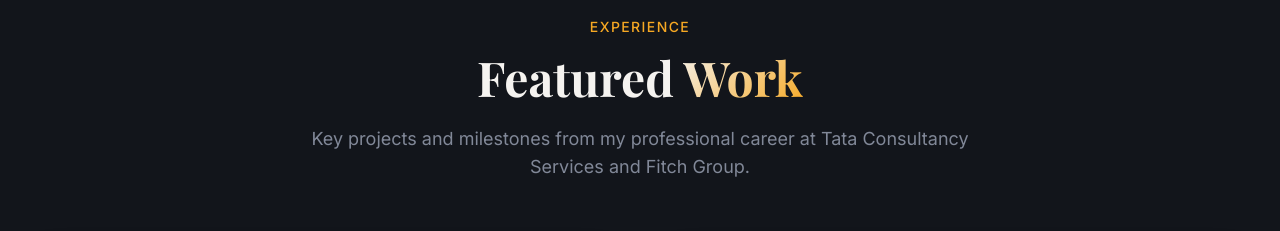
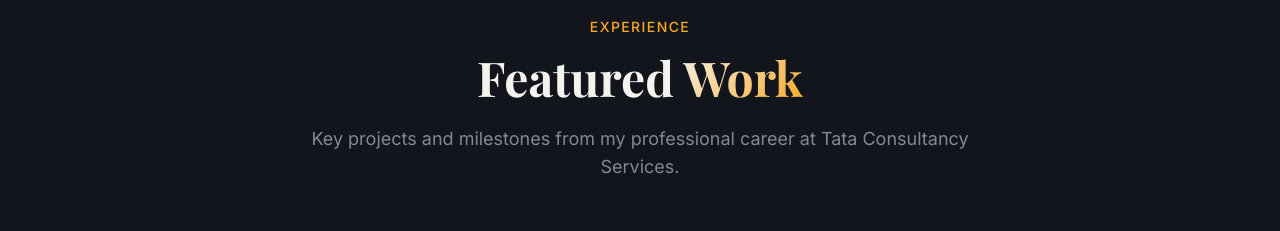
Before and after one commit to SAJITH-S-DEV/Portfolio, a React (Vite) app: page / in a window 1280 px wide. Shown: the part 1780-2011 px from the top of the page. Built offline with nearby package versions, Linux system fonts and the light colour scheme.

Commit message:
Updated footer and content

```diff
--- a/src/components/ProjectsSection.tsx
+++ b/src/components/ProjectsSection.tsx
@@ -88,7 +88,7 @@
                     <p className="text-primary font-medium tracking-widest uppercase text-sm mb-4">Experience</p>
                     <h2 className="font-heading text-4xl md:text-5xl font-bold mb-6">Featured <span className="text-gradient">Work</span></h2>
                     <p className="text-muted-foreground text-lg max-w-2xl mx-auto">
-                        Key projects and milestones from my professional career at Tata Consultancy Services and Fitch Group.
+                        Key projects and milestones from my professional career at Tata Consultancy Services.
                     </p>
                 </motion.div>
 
```
